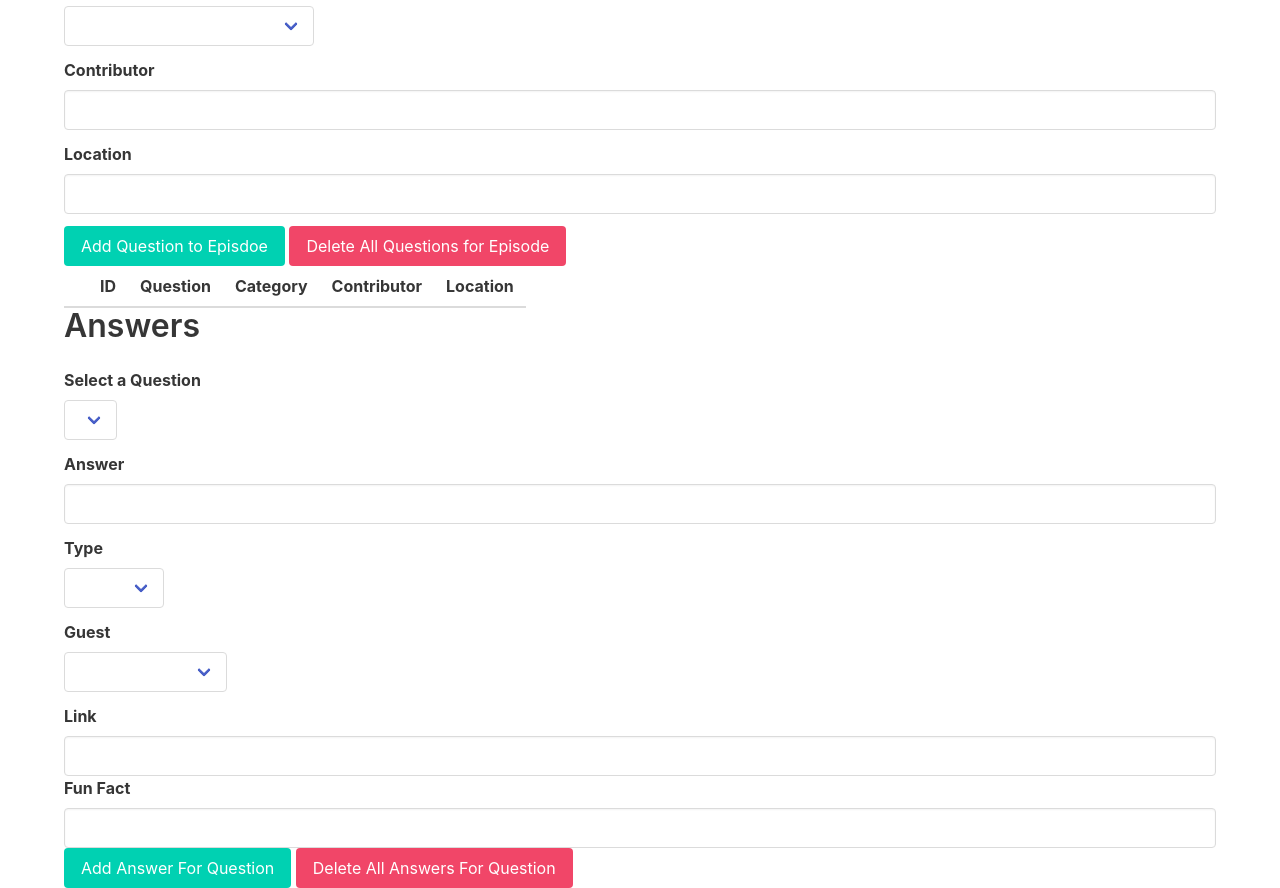
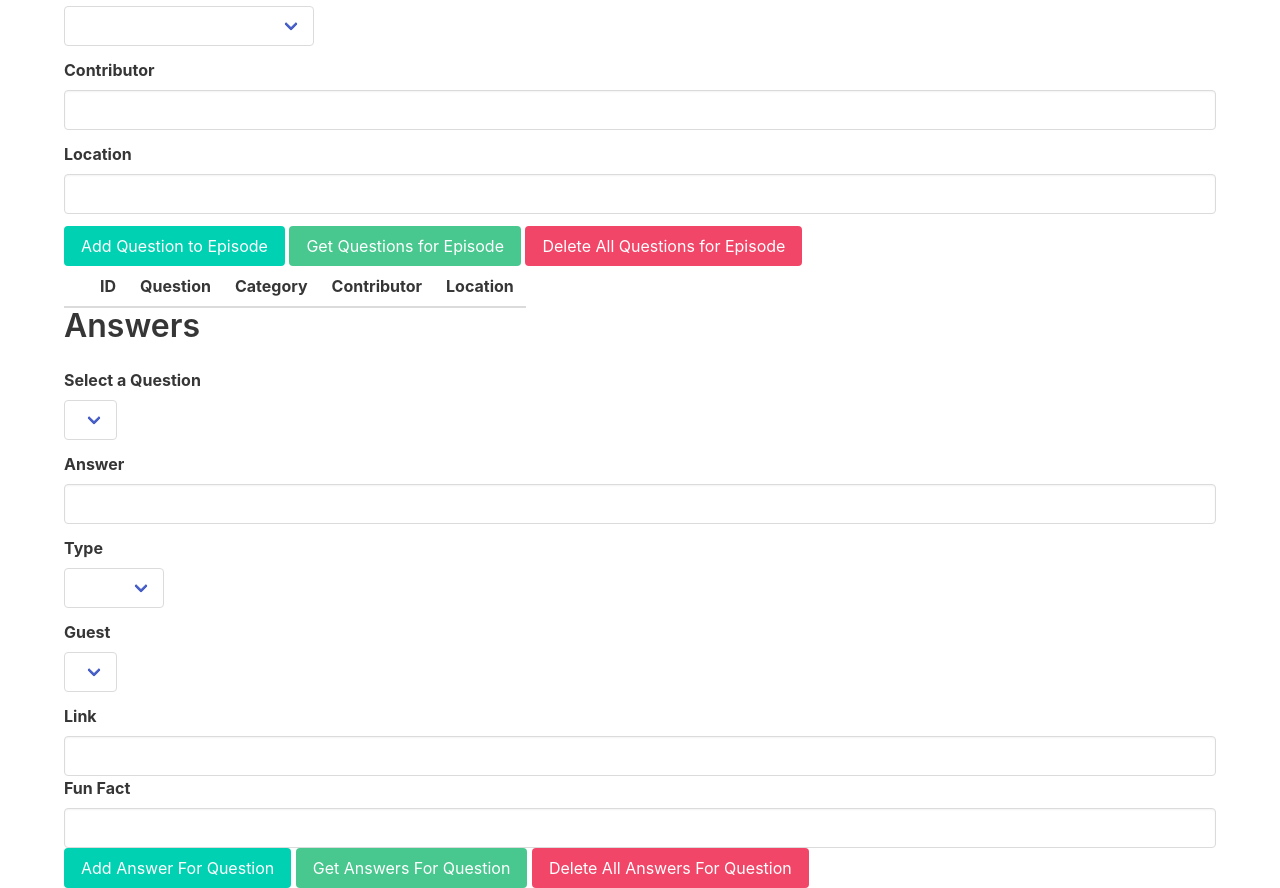
Before and after one commit to skaser85/wkiwms, a Flask app: page /addEpisodeData in a window 1280 px wide. Shown: the part 865-1753 px from the top of the page. Run offline with Flask 2, Linux system fonts and the light colour scheme; data comes from the database, SQL or seed files in the repository; both versions use the stored data as it was after the commit; lists and menus that the app fills with data are empty; some libraries are stand-ins or nearby versions.

Commit message:
still working on answers

```diff
--- a/server.py
+++ b/server.py
@@ -8,7 +8,8 @@ from flask_cors import CORS
 from episode import get_episodes, get_guests, get_next_episode, get_guest, insert_guest, add_guest_to_episode,\
                     get_guests_for_episode, add_record_date, delete_guests_on_episode, delete_guest_on_episode,\
                     get_default_episode_data, add_question_to_episode, create_question, get_questions_for_episode,\
-                    delete_question_from_episode, delete_questions_from_episode
+                    delete_question_from_episode, delete_questions_from_episode, add_answer_to_question, get_answers_for_question,\
+                    delete_answer_from_question, delete_answers_from_question
 
 app = Flask(__name__)
 CORS(app)
@@ -85,6 +86,45 @@ def delete_questions_from_episode_():
     delete_questions_from_episode(request.args.get('episodeid'))
     return {'questions': []}
 
+@app.route('/add-answer-to-question')
+def add_answer_to_question_():
+    """ adds an answer to question """
+    question_id = request.args.get('questionid')
+    answer = request.args.get('answer')
+    type_id = request.args.get('typeid')
+    guest_id = request.args.get('guestid')
+    link = request.args.get('link')
+    fun_fact = request.args.get('funfact')
+    add_answer_to_question(question_id, answer, type_id, guest_id, link, fun_fact)
+    return {'answers': get_answers_for_question(question_id)}
+
+@app.route('/delete-answer-from-question')
+def delete_answer_from_question_():
+    """ deletes an answer from the question """
+    delete_answer_from_question(request.args.get('questionid'), request.args.get('answerid'))
+    return {'answers': get_answers_for_question(request.args.get('questionid'))}
+
+@app.route('/delete-answers-from-question')
+def delete_answers_from_question_():
+    """ deletes all answers from the qustion """
+    delete_answers_from_question(request.args.get('questionid'))
+    return {'answers': []}
+
+@app.route('/get-questions-for-episode')
+def get_questions_for_episode_():
+    """ gets questions for the episodes """
+    return {'questions': get_questions_for_episode(request.args.get('episodeid'))}
+
+@app.route('/get-guests-for-episode')
+def get_guests_for_episode_():
+    """ gets the guests for the episode """
+    return {'guests': get_guests_for_episode(request.args.get('episodeid'))}
+
+@app.route('/get-answers-for-question')
+def get_answers_for_questions_():
+    """ gets the answers for the question """
+    return {'answers': get_answers_for_question(request.args.get('questionid'))}
+
 # Talisman(app, content_security_policy=None)
 
 if __name__ == '__main__':
--- a/static/js/addEpisodeData.js
+++ b/static/js/addEpisodeData.js
@@ -16,6 +16,7 @@ const docQuestionCat = document.querySelector("#category-select");
 const docContributor = document.querySelector("#contributor-name");
 const docLocation = document.querySelector("#location-text");
 const docQuestionsBody = document.querySelector("#questions-body");
+const docGetAllQuestions = document.querySelector("#get-all-questions");
 
 const docModal = document.querySelector("#modal");
 const docModalTitle = document.querySelector("#modal-title")
@@ -23,15 +24,19 @@ const docModalContent = document.querySelector("#modal-content")
 const docModalLeftBtn = document.querySelector("#left-button");
 const docModalRightBtn = document.querySelector("#right-button");
 
+const docQuestionsSelect = document.querySelector("#question-select");
 const docAnswersBody = document.querySelector("#answers-body");
 const docAnswerText = document.querySelector("#answer-text");
 const docAnswerTypes = document.querySelector("#type-select");
-const docAnswerGuest = document.querySelector("#guest-select");
+const docAnswerGuest = document.querySelector("#guest-select-on-episode");
 const docAnswerLink = document.querySelector("#link");
 const docAnswerFunFact = document.querySelector("#fun-fact");
+const docAddAnswerBtn = document.querySelector("#add-answer");
+const docGetAnswersBtn = document.querySelector("#get-all-answers");
 
 const docDeleteGuests = document.querySelector("#delete-guests");
 const docDeleteQuestions = document.querySelector("#delete-all-questions");
+const docDeleteAnswers = document.querySelector("#delete-all-answers");
 
 docDeleteGuests.addEventListener("click", async e => {
   setupModal('Delete guests', 'Are you sure you want to delete all guests from the episode?', 'Confirm', deleteAllGuests, 'Cancel', closeActiveModal);
@@ -43,9 +48,52 @@ docDeleteQuestions.addEventListener("click", async e => {
   openModal(docModal);
 });
 
+docDeleteAnswers.addEventListener("click", async e => {
+  setupModal('Delete answers', 'Are you sure you want to delete all answers for the question?', 'Confirm', deleteAllAnswers, 'Cancel', closeActiveModal);
+  openModal(docModal);
+});
+
+docGetAnswersBtn.addEventListener("click", async e => {
+  if (!getSelectedOption(docQuestionsSelect))
+    return;
+  let questionSelect = getSelectedOption(docQuestionsSelect);
+  let questionID = questionSelect.dataset.id;
+  const answersDB = await fetch(`${SERVER_ADDR_BASE}/get-answers-for-question?questionid=${questionID}`);
+  const answers = await answersDB.json();
+  buildAnswerRows(answers.answers);
+});
+
+docGetAllQuestions.addEventListener("click", async e => {
+  const questionsDB = await fetch(`${SERVER_ADDR_BASE}/get-questions-for-episode?episodeid=${docEpisodeNo.value}`);
+  const questions = await questionsDB.json();
+  const guestsDB = await fetch(`${SERVER_ADDR_BASE}/get-guests-for-episode?episodeid=${docEpisodeNo.value}`);
+  const guests = await guestsDB.json();
+  buildGuestOnEpisodeForAnswer(guests.guests);
+  buildQuestionSelectForAnswer(questions.questions);
+  buildQuestionRows(questions.questions);
+});
+
 docAddQuestion.addEventListener("click", async e => {
   const questions = await addQuestionToEpisode(docQuestionText.value, docQuestionCat.options[docQuestionCat.selectedIndex].dataset.id, docContributor.value, docLocation.value);
+  const guestsDB = await fetch(`${SERVER_ADDR_BASE}/get-guests-for-episode?episodeid=${docEpisodeNo.value}`);
+  const guests = await guestsDB.json();
+  buildGuestOnEpisodeForAnswer(guests.guests);
+  buildQuestionSelectForAnswer(questions.questions);
   buildQuestionRows(questions.questions);
+});
+
+docAddAnswerBtn.addEventListener("click", async e => {
+  console.log(getSelectedOption(docQuestionsSelect));
+  if (!getSelectedOption(docQuestionsSelect))
+    return;
+  let selectedType = getSelectedOption(docAnswerTypes);
+  let typeID = selectedType.hasAttribute("data-id") ? selectedType.dataset.id : "";
+  let selectedGuest = getSelectedOption(docAnswerGuest);
+  console.log(selectedGuest);
+  let guestID = selectedGuest.hasAttribute("data-id") ? selectedGuest.dataset.id : "";
+  console.log("guest id = ", guestID);
+  const answers = await addAnswerToQuestion(docAnswerText.value, typeID, guestID, docAnswerLink.value, docAnswerFunFact.value);
+  buildAnswerRows(answers.answers);
 });
 
 docSubmitNewGuest.addEventListener("click", async e => {
@@ -131,14 +179,21 @@ const getGuest = async (guestName) => {
 
 const addQuestionToEpisode = async (question, categoryID, contributor, location) => {
   const questionDB = await fetch(`${SERVER_ADDR_BASE}/add-question-to-episode?episodeid=${docEpisodeNo.value}&question=${question}&categoryid=${categoryID}&contributor=${contributor}&location=${location}`);
-  const data = questionDB.json();
+  const data = await questionDB.json();
+  return data;
+}
+
+const addAnswerToQuestion = async (text, typeID, guestID, link, funFact) => {
+  console.log(`question id = ${getSelectedOption(docQuestionsSelect).dataset.id}`);
+  const answerDB = await fetch(`${SERVER_ADDR_BASE}/add-answer-to-question?questionid=${getSelectedOption(docQuestionsSelect).dataset.id}&answer=${text}&typeid=${typeID}&guestid=${guestID}&link=${link}&funfact=${funFact}`)
+  const data = await answerDB.json();
   return data;
 }
 
 const buildQuestionRows = (questions) => {
   docQuestionsBody.innerHTML = "";
   for (let question of questions) {
-    questionHTMl = `
+    let questionHTMl = `
       <td>
         <span class="icon trash" data-guest="${question.id}">
           <i class="fas fa-trash"></i>
@@ -189,6 +244,7 @@ const buildGuestRows = (guests) => {
 }
 
 const buildAnswerRows = (answers) => {
+  console.log(answers);
   docAnswersBody.innerHTML = "";
   for (let answer of answers) {
     let answerHTML = `
@@ -198,12 +254,13 @@ const buildAnswerRows = (answers) => {
           <i class="fas fa-trash"></i>
         </span>
       </td>
-      <td contenteditable="true"></td>
+      <td>${answer.id}</td>
+      <td contenteditable="true">${answer.answer}</td>
       <td>
         <div class="control">
           <div class="select">
-            <select>
-            ${addTypeOptions()}
+            <select class="type-select">
+            ${addTypeOptions(answer.type)}
             </select>
           </div>
         </div>
@@ -211,14 +268,14 @@ const buildAnswerRows = (answers) => {
       <td>
         <div class="control">
           <div class="select">
-            <select>
-            ${addGuestsOnEpisode()}
+            <select class="guest-select">
+            ${addGuestsOnEpisode(answer.guest)}
             </select>
           </div>
         </div>
       </td>
-      <td contenteditable="true"></td>
-      <td contenteditable="true"></td>
+      <td contenteditable="true">${answer.link}</td>
+      <td contenteditable="true">${answer.fun_fact}</td>
     </tr>
     `;
     let a = document.createElement('tr');
@@ -230,7 +287,19 @@ const buildAnswerRows = (answers) => {
       await deleteAnswerFromQuestion(answerID);
       row.remove();
     });
+    let types = a.querySelector(".type-select");
+    let guests = a.querySelector(".guest-select");
+    setSelected(types, answer.type);
+    setSelected(guests, answer.guest);
     docAnswersBody.appendChild(a);
+  }
+}
+
+const setSelected = (select, selectedText) => {
+  for (let i = 0; i < select.options.length; i++) {
+    if (select.options[i].value === selectedText) {
+      select.selectedIndex = i;
+    }
   }
 }
 
@@ -297,6 +366,16 @@ document.addEventListener('keydown', (event) => {
   }
 });
 
+const deleteAnswerFromQuestion = async (answerID) => {
+  if (!getSelectedOption(docQuestionsSelect))
+    return;
+  let questionSelect = getSelectedOption(docQuestionsSelect);
+  let questionID = questionSelect.dataset.id;
+  const answersDB = await fetch(`${SERVER_ADDR_BASE}/delete-answer-from-question?answerid=${answerID}&questionid=${questionID}`);
+  const answers = await answersDB.json();
+  buildAnswerRows(answers.answers);
+}
+
 const deleteAllGuests = async () => {
   const delGuests = await fetch(`${SERVER_ADDR_BASE}/delete-guests-on-episode?episodeid=${docEpisodeNo.value}`);
   const guests = await delGuests.json();
@@ -308,3 +387,31 @@ const deleteAllQuestions = async () => {
   const questions = await delQuestions.json();
   buildQuestionRows(questions.questions);
 }
+
+const deleteAllAnswers = async () => {
+  const delAnswers = await fetch(`${SERVER_ADDR_BASE}/delete-answers-for-question?questionid=${getSelectedOption(docQuestionsSelect).value}`);
+  const answers = await delAnswers.json();
+  buildAnswerRows(answers.answers);
+}
+
+const getSelectedOption = (select) => {
+  return select.options[select.selectedIndex];
+}
+
+const buildQuestionSelectForAnswer = (questions) => {
+  docQuestionsSelect.innerHTML = "";
+  let questionHTML = "<option></option>";
+  for (let question of questions) {
+    questionHTML += `<option data-id=${question.number}>${question.question}</option>`;
+  }
+  docQuestionsSelect.innerHTML = questionHTML;
+}
+
+const buildGuestOnEpisodeForAnswer = (guests) => {
+  docAnswerGuest.innerHTML = "";
+  let guestHTML = "<option></option>";
+  for (let guest of guests) {
+    guestHTML += `<option data-id=${guest.id}>${guest.name}</option>`;
+  }
+  docAnswerGuest.innerHTML = guestHTML;
+}
--- a/templates/addEpisodeData.html
+++ b/templates/addEpisodeData.html
@@ -136,7 +136,8 @@
           <input class="input" type="text" id="location-text">
         </div>
       </div>
-      <button class="button is-primary" id="add-question">Add Question to Episdoe</button>
+      <button class="button is-primary" id="add-question">Add Question to Episode</button>
+      <button class="button is-success" id="get-all-questions">Get Questions for Episode</button>
       <button class="button is-danger" id="delete-all-questions">Delete All Questions for Episode</button>
       <table class="table">
         <thead>
@@ -186,11 +187,7 @@
           <label class="label">Guest</label>
           <div class="control">
             <div class="select">
-              <select id="guest-select">
-                <option></option>
-                <option data-id="2">Dave Warneke</option>
-                <option data-id="8">Kirsty Webeck</option>
-              </select>
+              <select id="guest-select-on-episode"></select>
             </div>
           </div>
         </div>
@@ -212,6 +209,7 @@
         </div>
       </div>
       <button class="button is-primary" id="add-answer">Add Answer For Question</button>
+      <button class="button is-success" id="get-all-answers">Get Answers For Question</button>
       <button class="button is-danger" id="delete-all-answers">Delete All Answers For Question</button>
       <table class="table">
         <thead>
```
Also changed, not shown: episode.py (+55 -7 lines), wkiwms.db.
